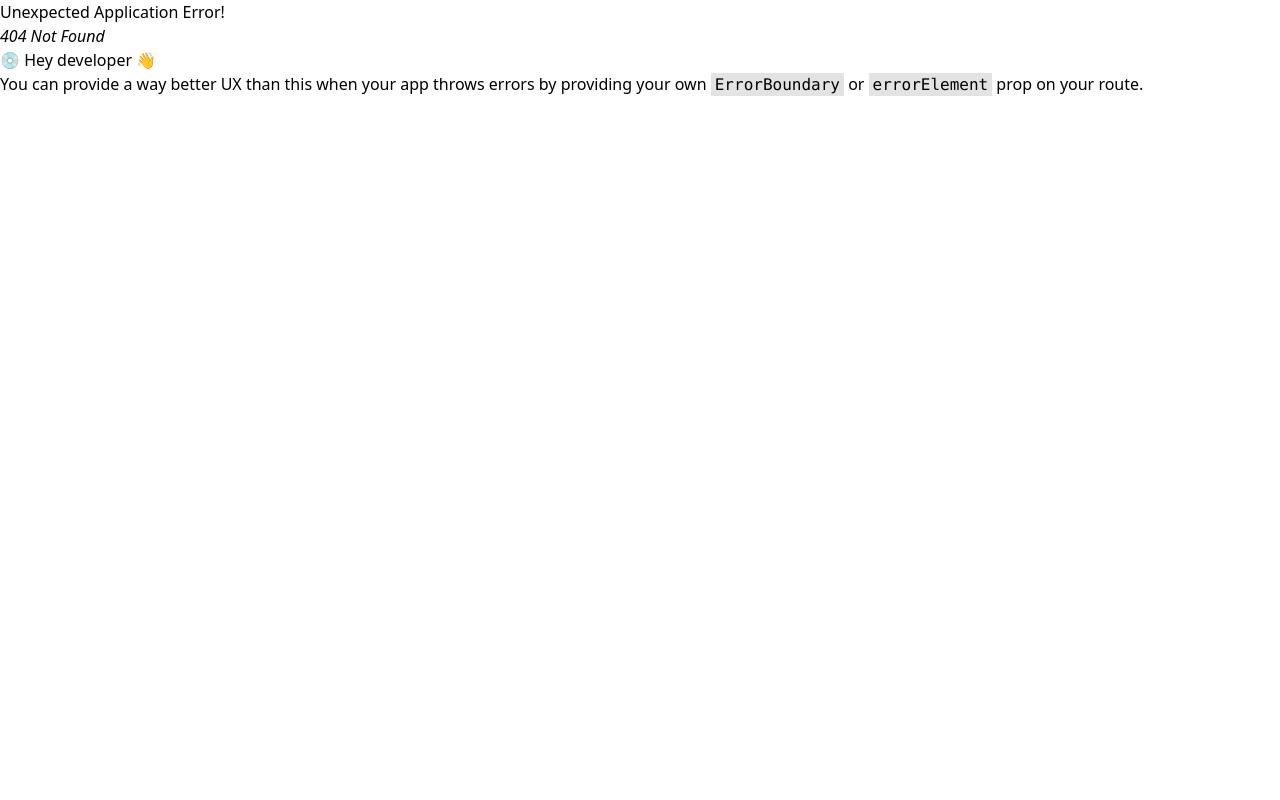
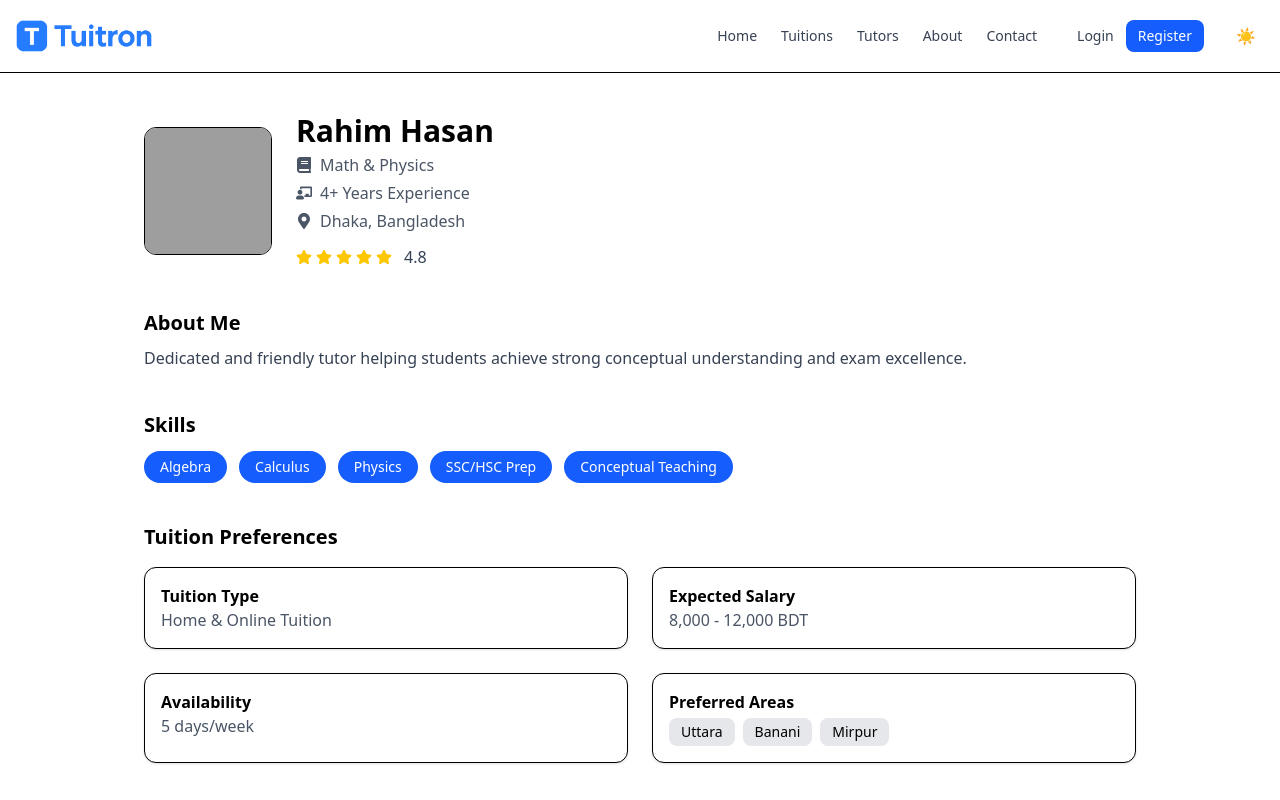
Before and after one commit to devgantabya/tuitron-client, a React (Vite) app: page /tutor/1 in a window 1280 px wide. Before the commit this address had no page. Shown: the top 800 px of the page. Built offline with nearby package versions, Linux system fonts and the light colour scheme; grey boxes are pictures that could not be loaded.

Commit message:
Write code for Tutor profile. And fixed minor issues

```diff
--- /dev/null
+++ b/src/Pages/TutorProfile/TutorProfile.jsx
@@ -0,0 +1,147 @@
+import { useParams } from "react-router";
+import {
+  FaStar,
+  FaMapMarkerAlt,
+  FaBook,
+  FaChalkboardTeacher,
+  FaEnvelope,
+} from "react-icons/fa";
+
+export default function TutorProfile() {
+  const { id } = useParams();
+
+  // Temporary static data
+  const tutor = {
+    name: "Rahim Hasan",
+    subject: "Math & Physics",
+    experience: "4+ Years",
+    rating: 4.8,
+    location: "Dhaka, Bangladesh",
+    bio: "Dedicated and friendly tutor helping students achieve strong conceptual understanding and exam excellence.",
+    skills: [
+      "Algebra",
+      "Calculus",
+      "Physics",
+      "SSC/HSC Prep",
+      "Conceptual Teaching",
+    ],
+    preferences: {
+      type: "Home & Online Tuition",
+      salary: "8,000 - 12,000 BDT",
+      availability: "5 days/week",
+      areas: ["Uttara", "Banani", "Mirpur"],
+    },
+  };
+
+  return (
+    <div className="max-w-5xl mx-auto px-4 py-10">
+      <div className="flex flex-col md:flex-row md:items-center gap-6 mb-10">
+        <img
+          src={`https://api.dicebear.com/7.x/initials/svg?seed=${tutor.name}`}
+          alt={tutor.name}
+          className="w-32 h-32 rounded-xl border object-cover"
+        />
+
+        <div>
+          <h1 className="text-3xl font-bold">{tutor.name}</h1>
+
+          <p className="text-gray-600 dark:text-gray-300 flex items-center gap-2 mt-1">
+            <FaBook /> {tutor.subject}
+          </p>
+
+          <p className="text-gray-600 dark:text-gray-300 flex items-center gap-2 mt-1">
+            <FaChalkboardTeacher /> {tutor.experience} Experience
+          </p>
+
+          <p className="text-gray-600 dark:text-gray-300 flex items-center gap-2 mt-1">
+            <FaMapMarkerAlt /> {tutor.location}
+          </p>
+
+          <div className="flex items-center gap-1 mt-3">
+            {Array.from({ length: 5 }).map((_, i) => (
+              <FaStar
+                key={i}
+                className={`${
+                  i < Math.round(tutor.rating)
+                    ? "text-yellow-400"
+                    : "text-gray-300 dark:text-gray-600"
+                }`}
+              />
+            ))}
+            <span className="ml-2 text-gray-700 dark:text-gray-300">
+              {tutor.rating}
+            </span>
+          </div>
+        </div>
+      </div>
+
+      <div className="mb-10">
+        <h2 className="text-xl font-semibold mb-2">About Me</h2>
+        <p className="text-gray-700 dark:text-gray-300 leading-relaxed">
+          {tutor.bio}
+        </p>
+      </div>
+
+      <div className="mb-10">
+        <h2 className="text-xl font-semibold mb-3">Skills</h2>
+        <div className="flex flex-wrap gap-3">
+          {tutor.skills.map((skill, index) => (
+            <span
+              key={index}
+              className="px-4 py-1.5 bg-blue-600 text-white rounded-full text-sm"
+            >
+              {skill}
+            </span>
+          ))}
+        </div>
+      </div>
+
+      <div className="mb-10">
+        <h2 className="text-xl font-semibold mb-4">Tuition Preferences</h2>
+
+        <div className="grid md:grid-cols-2 gap-6">
+          <div className="p-4 border rounded-xl bg-white dark:bg-gray-800 shadow-sm">
+            <h3 className="font-semibold">Tuition Type</h3>
+            <p className="text-gray-600 dark:text-gray-300">
+              {tutor.preferences.type}
+            </p>
+          </div>
+
+          <div className="p-4 border rounded-xl bg-white dark:bg-gray-800 shadow-sm">
+            <h3 className="font-semibold">Expected Salary</h3>
+            <p className="text-gray-600 dark:text-gray-300">
+              {tutor.preferences.salary}
+            </p>
+          </div>
+
+          <div className="p-4 border rounded-xl bg-white dark:bg-gray-800 shadow-sm">
+            <h3 className="font-semibold">Availability</h3>
+            <p className="text-gray-600 dark:text-gray-300">
+              {tutor.preferences.availability}
+            </p>
+          </div>
+
+          <div className="p-4 border rounded-xl bg-white dark:bg-gray-800 shadow-sm">
+            <h3 className="font-semibold">Preferred Areas</h3>
+            <div className="flex flex-wrap gap-2 mt-1">
+              {tutor.preferences.areas.map((area, index) => (
+                <span
+                  key={index}
+                  className="px-3 py-1 bg-gray-200 dark:bg-gray-700 rounded-lg text-sm"
+                >
+                  {area}
+                </span>
+              ))}
+            </div>
+          </div>
+        </div>
+      </div>
+
+      <div className="text-center mt-12">
+        <button className="px-6 py-3 bg-blue-600 text-white rounded-xl flex items-center gap-2 mx-auto hover:bg-blue-700">
+          <FaEnvelope /> Contact Tutor
+        </button>
+      </div>
+    </div>
+  );
+}
--- a/src/Pages/Tutors/Tutors.jsx
+++ b/src/Pages/Tutors/Tutors.jsx
@@ -5,6 +5,7 @@ import {
   FaSearch,
 } from "react-icons/fa";
 import { useState } from "react";
+import { Link } from "react-router";
 
 export default function Tutors() {
   const [search, setSearch] = useState("");
@@ -36,10 +37,18 @@ export default function Tutors() {
     },
   ];
 
+  const query = search.toLowerCase();
+  const filtered = tutors.filter(
+    (t) =>
+      t.name.toLowerCase().includes(query) ||
+      t.subject.toLowerCase().includes(query)
+  );
+
   return (
     <div className="max-w-6xl mx-auto px-4 py-10">
       <h1 className="text-3xl font-bold mb-6">Find Tutors</h1>
 
+      {/* Search */}
       <div className="flex items-center gap-2 border rounded-lg px-3 py-2 mb-8 bg-white dark:bg-gray-800">
         <FaSearch className="text-gray-500" />
         <input
@@ -50,14 +59,13 @@ export default function Tutors() {
         />
       </div>
 
+      {/* Tutors Grid */}
       <div className="grid md:grid-cols-3 gap-6">
-        {tutors
-          .filter(
-            (t) =>
-              t.name.toLowerCase().includes(search.toLowerCase()) ||
-              t.subject.toLowerCase().includes(search.toLowerCase())
-          )
-          .map((t) => (
+        {filtered.length === 0 && (
+          <p className="text-gray-600 dark:text-gray-300">No tutors found.</p>
+        )}
+
+        {filtered.map((t) => (
           <div
             key={t.id}
             className="p-5 border rounded-xl bg-white dark:bg-gray-800 shadow-sm hover:shadow-md transition"
@@ -80,9 +88,12 @@ export default function Tutors() {
               Experience: {t.experience}
             </p>
 
-              <button className="mt-4 w-full bg-blue-600 text-white py-2 rounded-lg hover:bg-blue-700 transition">
+            <Link
+              to={`/tutor/${t.id}`}
+              className="mt-4 block w-full text-center bg-blue-600 text-white py-2 rounded-lg hover:bg-blue-700 transition"
+            >
               View Profile
-              </button>
+            </Link>
           </div>
         ))}
       </div>
--- a/src/Routes/Router.jsx
+++ b/src/Routes/Router.jsx
@@ -7,6 +7,7 @@ import Tuitions from "./../Pages/Tuitions/Tuitions";
 import Tutors from "./../Pages/Tutors/Tutors";
 import About from "./../Pages/About/About";
 import Contact from "./../Pages/Contact/Contact";
+import TutorProfile from "../Pages/TutorProfile/TutorProfile";
 
 export const router = createBrowserRouter([
   {
@@ -41,6 +42,10 @@ export const router = createBrowserRouter([
         path: "contact",
         Component: Contact,
       },
+      {
+        path: "tutor/:id",
+        Component: TutorProfile,
+      },
     ],
   },
 ]);
```
Lines whose indentation alone changed are shown as unchanged.
